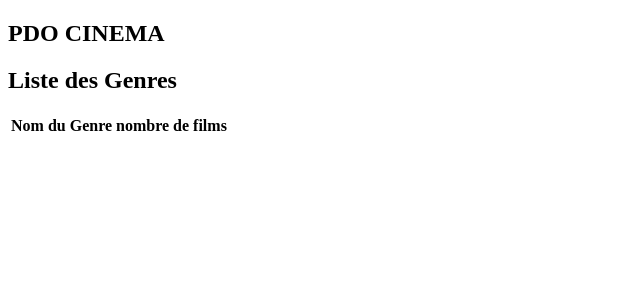
After one commit to cgaroui/cinema_chaima, a PHP site: template view/listGenres.php in a window 1280 px wide. The commit adds this page. Shown: the top 300 px of the page, without its empty margins (0-640 px from the left). Run offline with PHP 8.4, Linux system fonts and the light colour scheme; the template is opened without the code that fills it, so the values that code supplies are empty.

Commit message:
ajout affichage liste des genres avec le nombre de films respectif

```diff
--- a/index.php
+++ b/index.php
@@ -2,6 +2,7 @@
 //index utilise le classes (ex: FilmController... ) qui sont presentes dans le dossier controller
 use controller\ActeurController;
 use controller\FilmController;
+use controller\GenreController;
 
 spl_autoload_register(function ($class_name){
     include $class_name . '.php';
@@ -9,6 +10,7 @@ spl_autoload_register(function ($class_name){
 
 $ctrlFilm = new FilmController();
 $ctrlActeur = new ActeurController();
+$ctrlGenre = new GenreController();
 
 
 $id = (isset($_GET["id"])) ?$_GET["id"] : null;
@@ -19,5 +21,6 @@ if(isset($_GET["action"])) {
         case "listFilms" : $ctrlFilm->listFilms();break;
         case "listActeurs" : $ctrlActeur->listActeurs();break;
         case "detailFilm" :  $ctrlFilm->detailFilm($id);break;
+        case "listGenres" : $ctrlGenre->listGenres();break;
     }
 }
--- a/view/listActeurs.php
+++ b/view/listActeurs.php
@@ -16,7 +16,6 @@ ob_start();
     <tbody>
         <?php
             foreach($requete_acteurs->fetchAll() as $acteur){ ?>
-            <h3></h3>
                 <tr>
                     <td><?=$acteur["nom"]?></td>
                     <td><?=$acteur["prenom"]?></td>
--- /dev/null
+++ b/view/listGenres.php
@@ -0,0 +1,28 @@
+<?php
+ob_start();
+?>
+
+<table>
+    <thead>
+        <tr>
+            <th>Nom du Genre </th>
+            <th>nombre de films </th>
+        </tr>
+    </thead>
+
+    <tbody>
+        <?php
+        foreach($requete_genres->fetchAll() as $genre){?>
+            <tr>
+                <td><?=$genre["nom_genre"]?></td>
+                <td><?=$genre["nombre de films"]?></td>
+            </tr>
+            <?php }?>
+
+    </tbody>
+</table>
+<?php
+$titre = "Liste des Genres ";
+$titre_secondaire = "Liste des Genres ";
+$contenu = ob_get_clean();
+require "view/template.php";
```
Also changed, not shown: controller/GenreController.php (added, +18 -0 lines).
